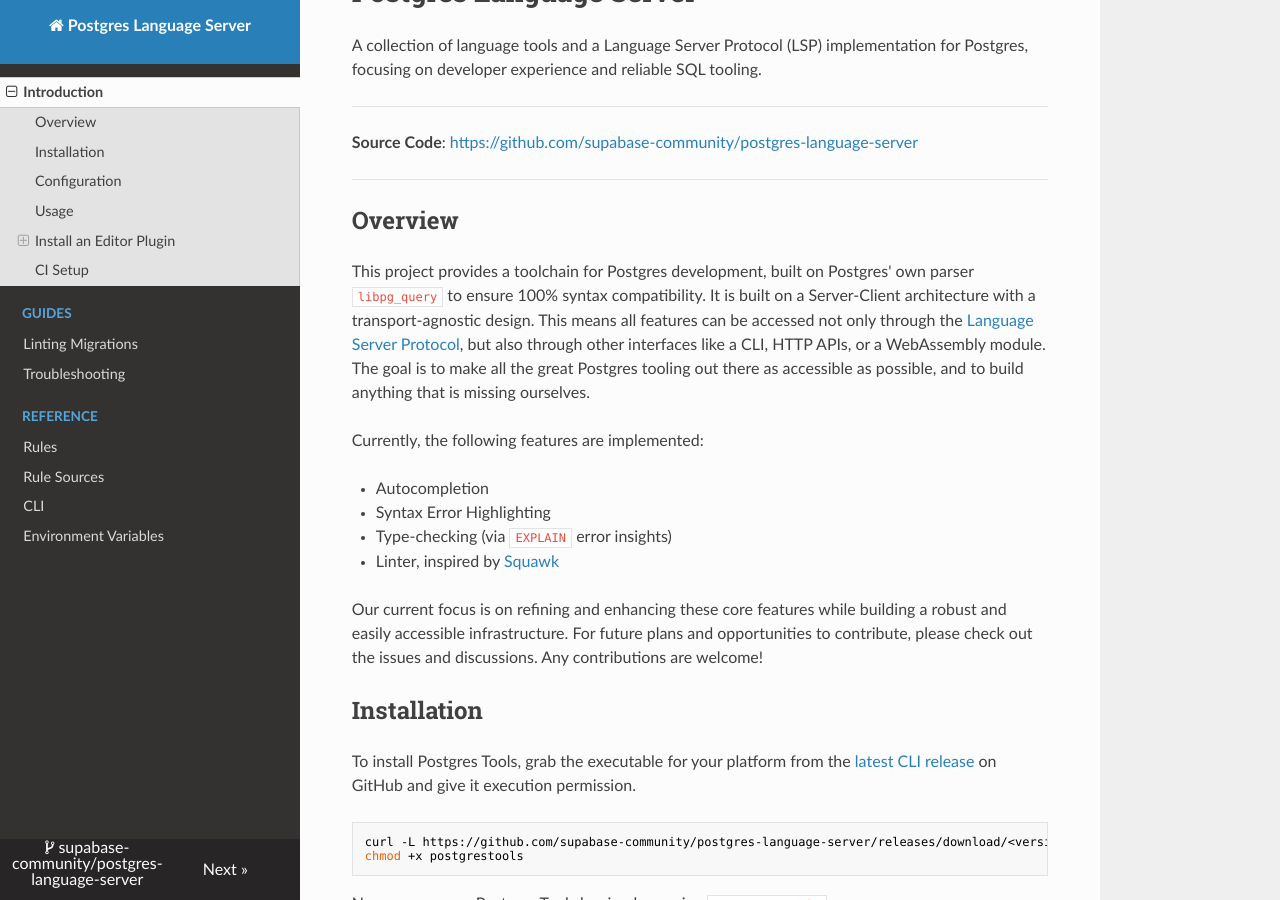
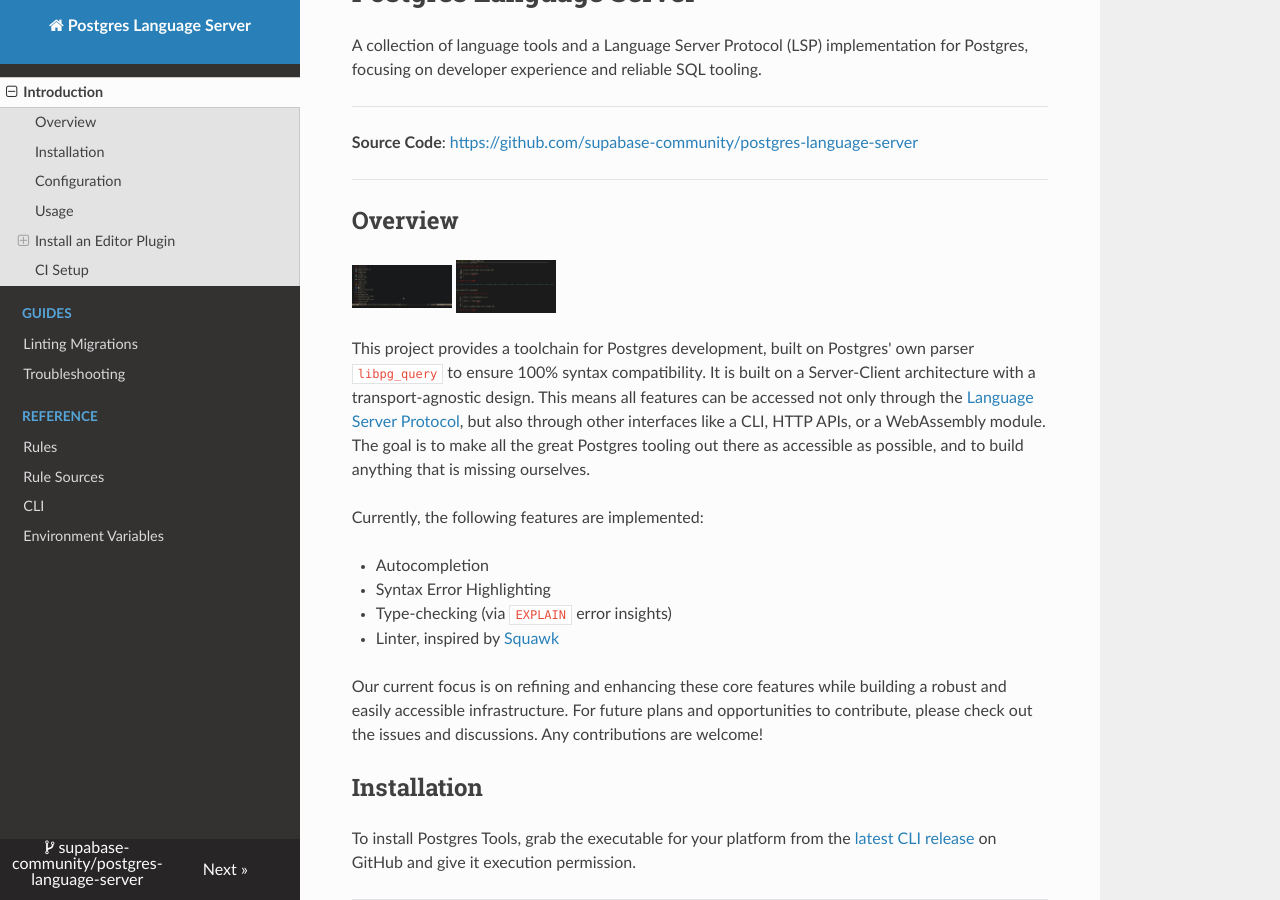
Before and after one commit to supabase-community/postgres_lsp, an MkDocs documentation site: the page built from docs/index.md, in a window 1280 px wide and 900 px high, scrolled down 398 px. Built offline with MkDocs 1.6.1, drawn with Linux system fonts in a browser that asks for light colours; nearby versions of some CDN libraries.

Commit message:
chore: add demo media

```diff
--- a/docs/index.md
+++ b/docs/index.md
@@ -11,6 +11,11 @@
 ---
 
 ## Overview
+
+<p float="left">
+  <img src="images/lsp-demo.gif" width="100" />
+  <img src="images/cli-demo.png" width="100" />
+</p>
 
 This project provides a toolchain for Postgres development, built on Postgres' own parser `libpg_query` to ensure 100% syntax compatibility. It is built on a Server-Client architecture with a transport-agnostic design. This means all features can be accessed not only through the [Language Server Protocol](https://microsoft.github.io/language-server-protocol/), but also through other interfaces like a CLI, HTTP APIs, or a WebAssembly module. The goal is to make all the great Postgres tooling out there as accessible as possible, and to build anything that is missing ourselves.
 
```
Also changed, not shown: README.md (+5 -0 lines), docs/images/cli-demo.png (added), docs/images/lsp-demo.gif (added).
